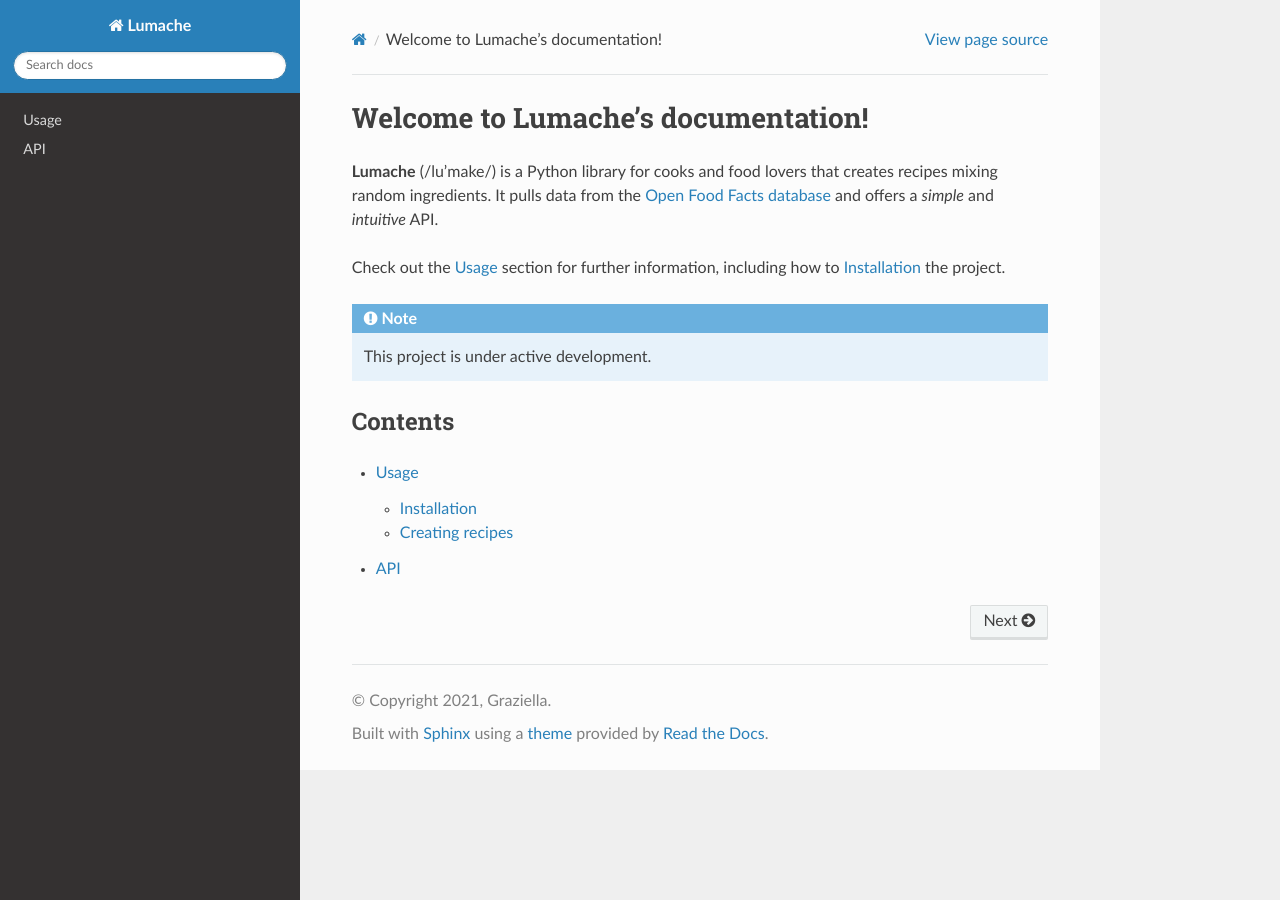
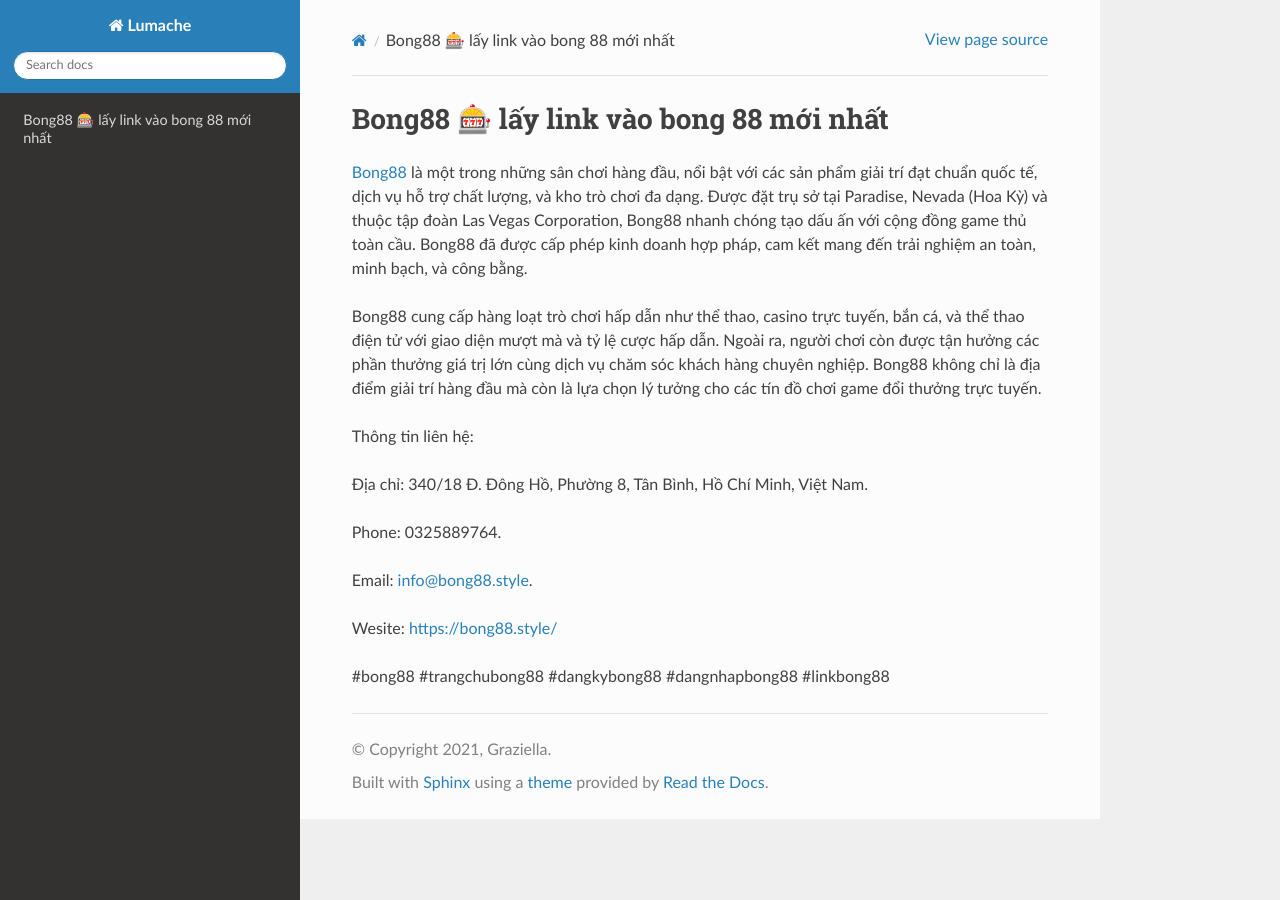
Before and after one commit to moonneil524kawb/bong88style, a Sphinx documentation site: the page built from docs/source/index.rst, in a window 1280 px wide. Built offline with Sphinx 7.4.7 and the Read the Docs theme 3.1.0, drawn with Linux system fonts in a browser that asks for light colours.

Commit message:
Update index.rst

```diff
--- a/docs/source/index.rst
+++ b/docs/source/index.rst
@@ -1,22 +1,18 @@
-Welcome to Lumache's documentation!
+Bong88 🎰 lấy link vào bong 88 mới nhất
 ===================================
 
-**Lumache** (/lu'make/) is a Python library for cooks and food lovers
-that creates recipes mixing random ingredients.
-It pulls data from the `Open Food Facts database <https://world.openfoodfacts.org/>`_
-and offers a *simple* and *intuitive* API.
+`Bong88 <https://bong88.style/>`_ là một trong những sân chơi hàng đầu, nổi bật với các sản phẩm giải trí đạt chuẩn quốc tế, dịch vụ hỗ trợ chất lượng, và kho trò chơi đa dạng. Được đặt trụ sở tại Paradise, Nevada (Hoa Kỳ) và thuộc tập đoàn Las Vegas Corporation, Bong88 nhanh chóng tạo dấu ấn với cộng đồng game thủ toàn cầu. Bong88 đã được cấp phép kinh doanh hợp pháp, cam kết mang đến trải nghiệm an toàn, minh bạch, và công bằng.
 
-Check out the :doc:`usage` section for further information, including
-how to :ref:`installation` the project.
+Bong88 cung cấp hàng loạt trò chơi hấp dẫn như thể thao, casino trực tuyến, bắn cá, và thể thao điện tử với giao diện mượt mà và tỷ lệ cược hấp dẫn. Ngoài ra, người chơi còn được tận hưởng các phần thưởng giá trị lớn cùng dịch vụ chăm sóc khách hàng chuyên nghiệp. Bong88 không chỉ là địa điểm giải trí hàng đầu mà còn là lựa chọn lý tưởng cho các tín đồ chơi game đổi thưởng trực tuyến.
 
-.. note::
+Thông tin liên hệ:
 
-   This project is under active development.
+Địa chỉ: 340/18 Đ. Đông Hồ, Phường 8, Tân Bình, Hồ Chí Minh, Việt Nam.
 
-Contents
---------
+Phone: 0325889764.
 
-.. toctree::
+Email: info@bong88.style.
 
-   usage
-   api
+Wesite: https://bong88.style/
+
+#bong88 #trangchubong88 #dangkybong88 #dangnhapbong88 #linkbong88
```
